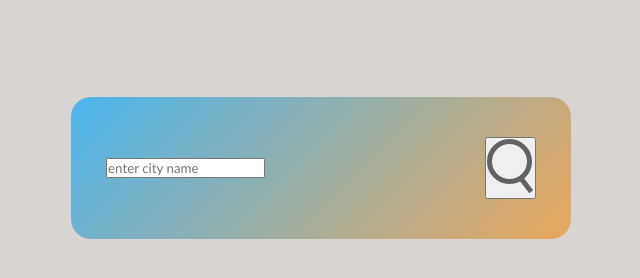
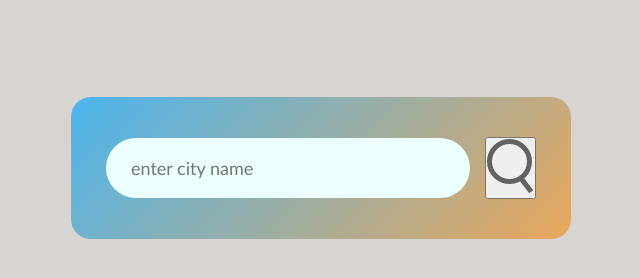
Before and after one commit to thalim-glam/Monthly_Planner, a plain HTML site: page index.html in a window 1280 px wide. Shown: the part 114-392 px from the top of the page, without its empty margins (319-959 px from the left). Drawn offline with Linux system fonts and the light colour scheme.

```diff
--- a/assets/style.css
+++ b/assets/style.css
@@ -33,3 +33,15 @@
   align-items: center;
   justify-content: space-between;
 }
+.search input{
+  border: 0;
+  outline: 0;
+  background: #ebfffc;
+  color: #28272755;
+  padding: 10px 25px;
+  height: 60px;
+  border-radius: 30px;
+  flex: 1;
+  margin-right: 15px;
+  font-size: 18px;
+}
```
